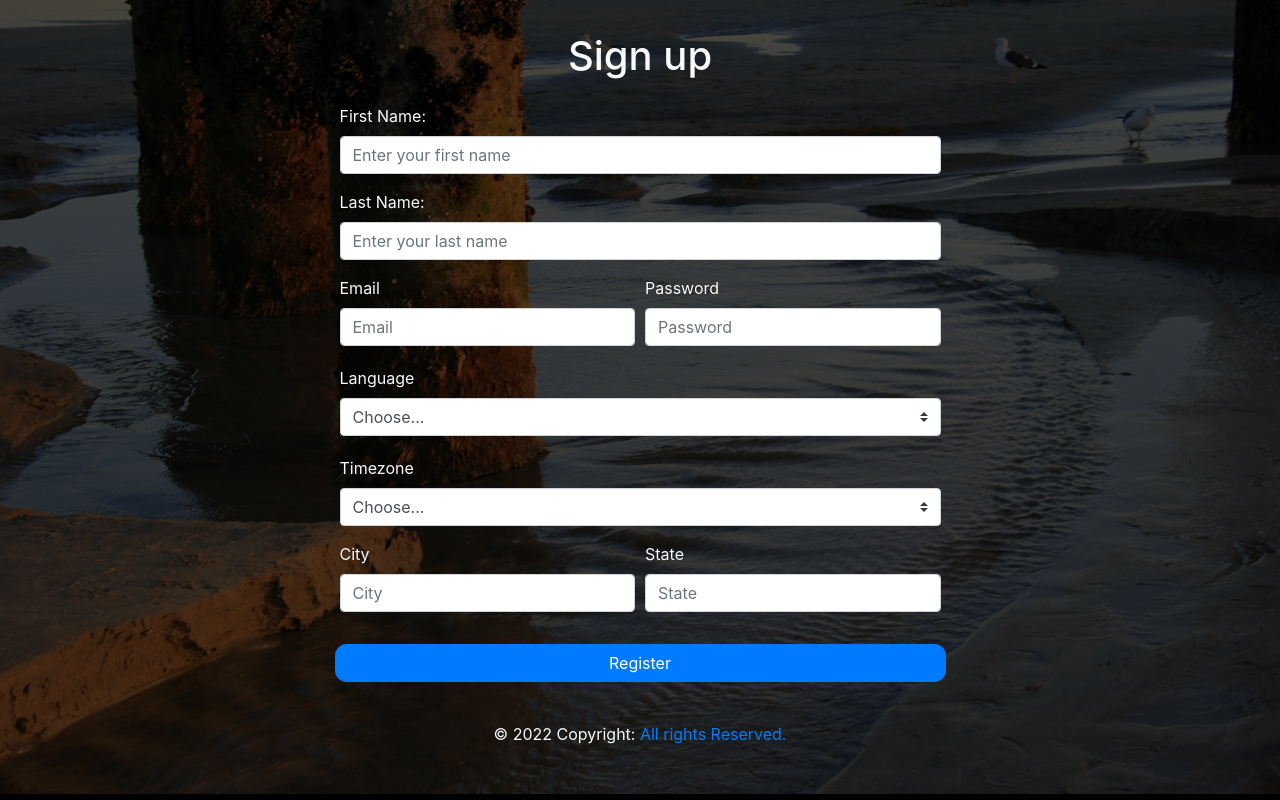
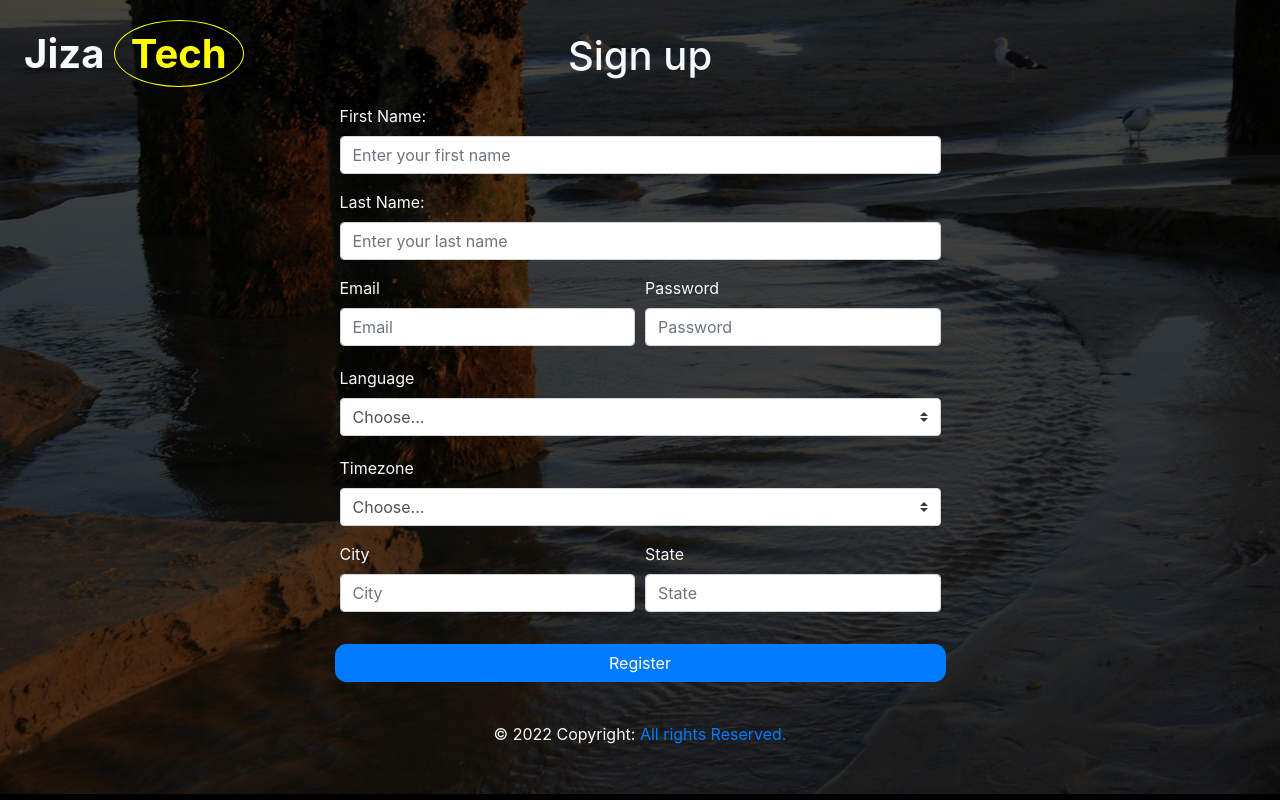
Before and after one commit to conyeneke1/LoginPage, a plain HTML site: page index.html in a window 1280 px wide. Drawn offline with nearby package versions, Linux system fonts and the light colour scheme.

Commit message:
added logo to the page

```diff
--- a/index.html
+++ b/index.html
@@ -11,6 +11,7 @@
 <body>
 
     <div class="card-body p-md-4 text-light h-100">
+        <p class="logo">Jiza <span>Tech</span></p>
         <div class="row d-flex justify-content-center">
         <div class="real-form col-md-10 col-lg-6 col-xl-6 order-2 order-lg-1">
 
--- a/style.css
+++ b/style.css
@@ -18,3 +18,16 @@ body {
 .btn:hover {
     border-radius: 0;
 }
+
+.logo {
+    position: absolute;
+    font-size: 2.5rem;
+    font-weight: bold;
+}
+
+.logo span {
+    color: yellow;
+    border: 0.1px solid yellow;
+    border-radius: 50%;
+    padding: 0.5rem 1rem;
+}
```
